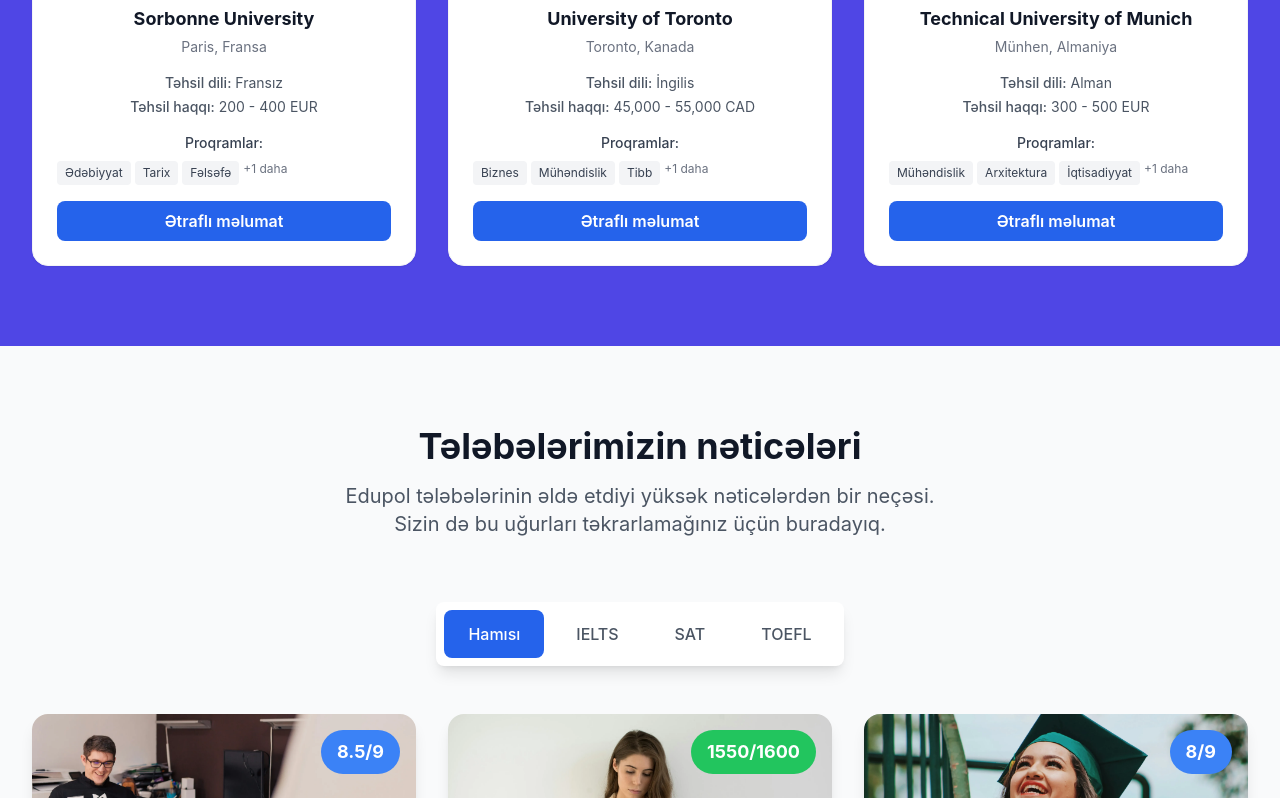
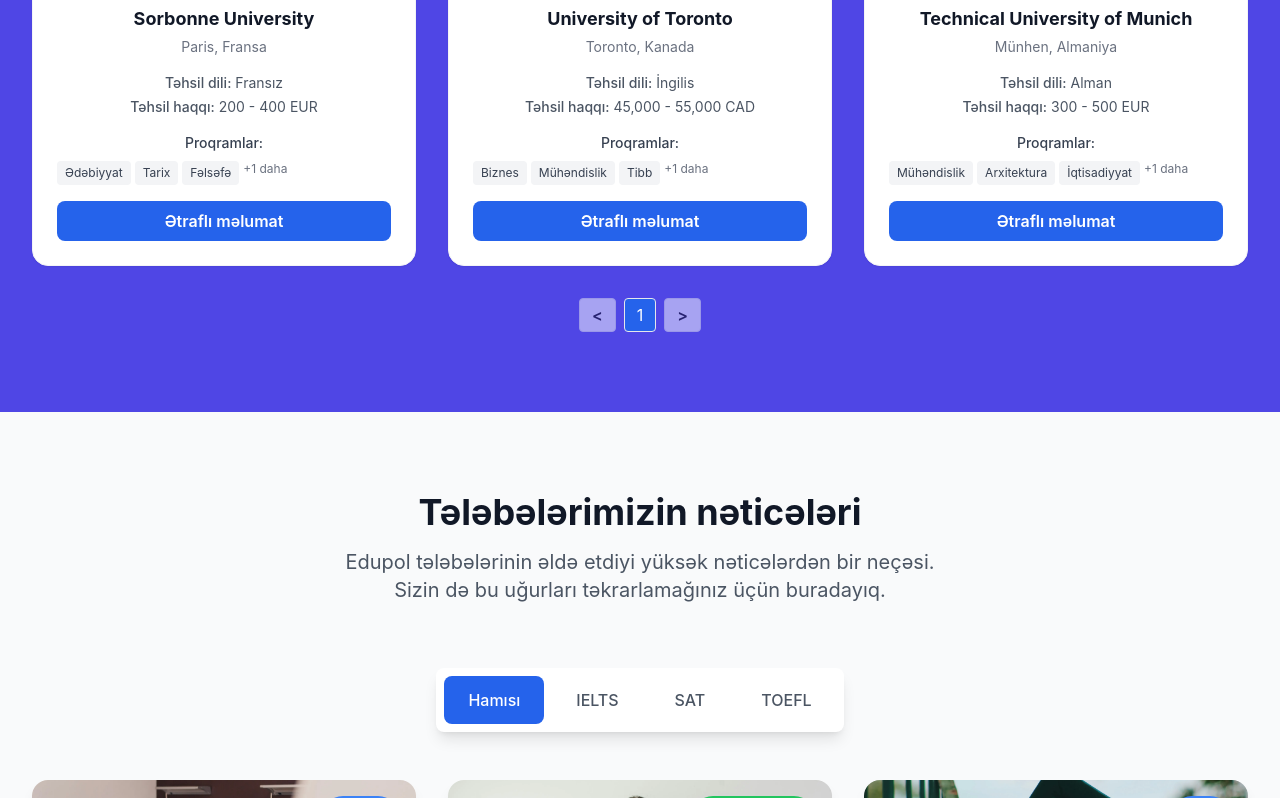
Before and after one commit to Faridmammad/edupol-study-abroad, a React (Create React App) app: page / in a window 1280 px wide. Shown: the part 2945-3743 px from the top of the page. Built offline with nearby package versions, Linux system fonts and the light colour scheme.

Commit message:
Fix visibilty on pagination btn

```diff
--- a/src/components/UniversitySearch.tsx
+++ b/src/components/UniversitySearch.tsx
@@ -251,7 +251,7 @@
         )}
 
         {/* Pagination */}
-        {totalPages > 1 && (
+        {totalPages >= 1 && (
           <div className="flex justify-center items-center space-x-2 mt-8">
             <button
               disabled={currentPage === 1}
@@ -259,9 +259,9 @@
                 setCurrentPage(prev => prev - 1);
                 hasUserInteracted.current = true;
               }}
-              className="px-3 py-1 rounded border bg-white hover:bg-gray-100 disabled:opacity-50"
+              className="px-3 py-1 rounded border bg-white font-semibold hover:bg-primary-700  disabled:opacity-50"
             >
-              Previous
+              {'<'}
             </button>
             {Array.from({ length: totalPages }, (_, i) => (
               <button
@@ -270,7 +270,7 @@
                   setCurrentPage(i + 1);
                   hasUserInteracted.current = true;
                 }}
-                className={`px-3 py-1 rounded border ${currentPage === i + 1 ? 'bg-primary-600 text-white' : 'bg-white hover:bg-gray-100'}`}
+                className={`px-3 py-1 rounded border ${currentPage === i + 1 ? 'bg-primary-600 text-white' : 'bg-white font-semibold hover:bg-primary-700 '}`}
               >
                 {i + 1}
               </button>
@@ -281,9 +281,9 @@
                 setCurrentPage(prev => prev + 1);
                 hasUserInteracted.current = true;
               }}
-              className="px-3 py-1 rounded border bg-white hover:bg-gray-100 disabled:opacity-50"
+              className="px-3 py-1 rounded border bg-white font-semibold hover:bg-primary-700  disabled:opacity-50"
             >
-              Next
+              {'>'}
             </button>
           </div>
         )}
```
